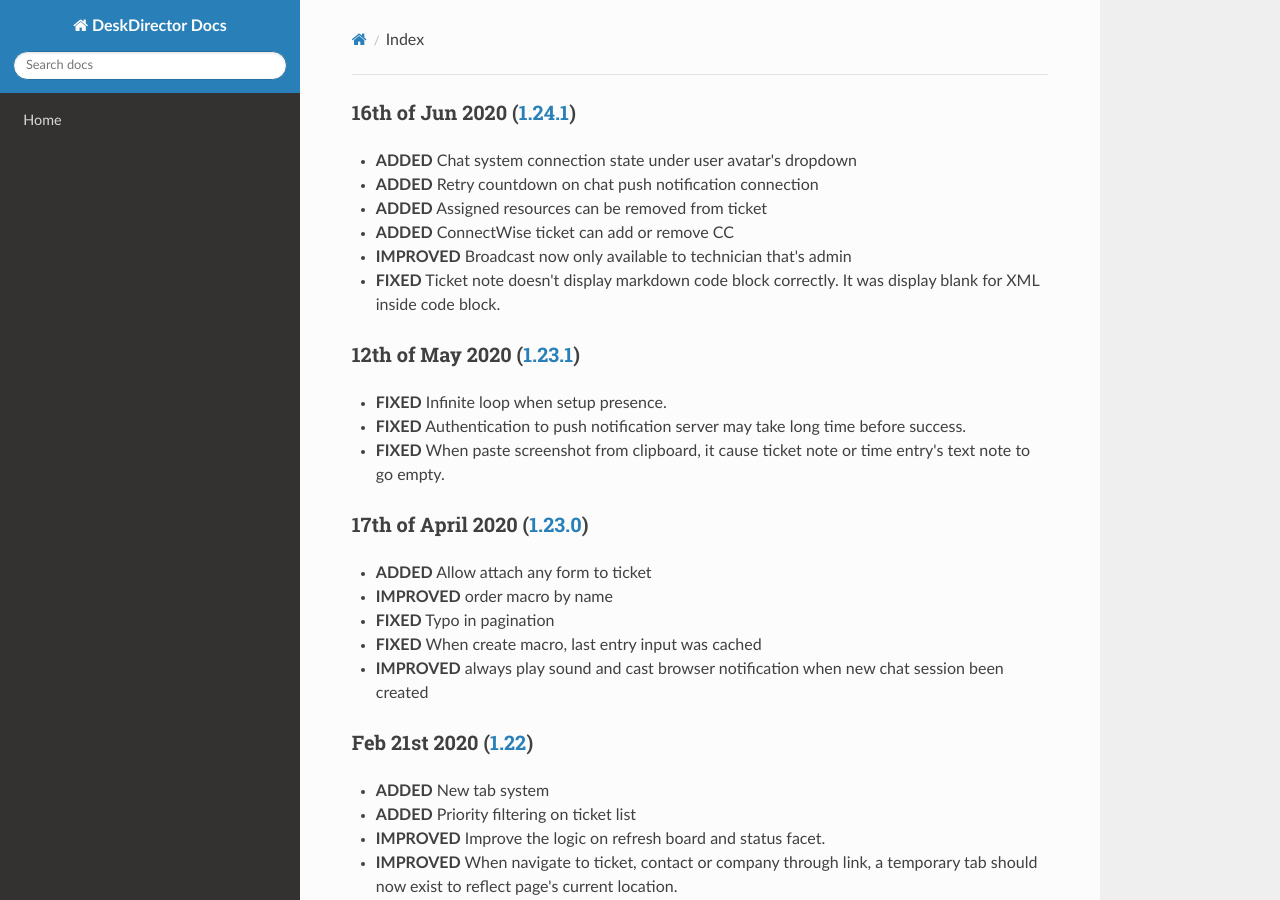
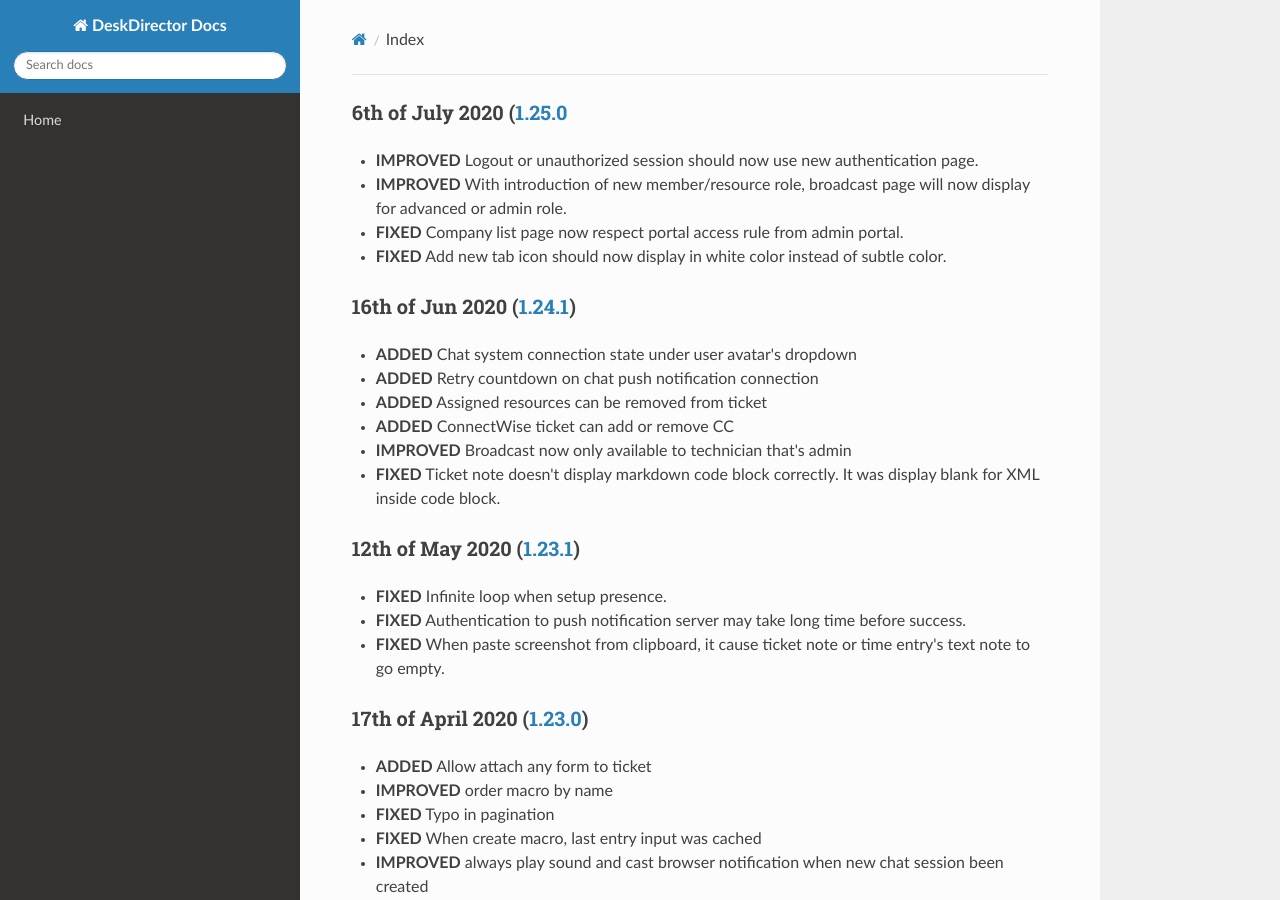
Before and after one commit to DeskDirector/docs, an MkDocs documentation site: the page built from docs/_release/tech/README.md, in a window 1280 px wide and 900 px high. Built offline with MkDocs 1.6.1, drawn with Linux system fonts in a browser that asks for light colours; nearby versions of some CDN libraries; old or Windows-style settings are respelled for this version of MkDocs.

Commit message:
Update README.md

```diff
--- a/docs/_release/tech/README.md
+++ b/docs/_release/tech/README.md
@@ -1,3 +1,9 @@
+### 6th of July 2020 ([1.25.0](v1.25)
+- **IMPROVED** Logout or unauthorized session should now use new authentication page.
+- **IMPROVED** With introduction of new member/resource role, broadcast page will now display for advanced or admin role.
+- **FIXED** Company list page now respect portal access rule from admin portal.
+- **FIXED** Add new tab icon should now display in white color instead of subtle color.
+
 ### 16th of Jun 2020 ([1.24.1](v1.24))
 - **ADDED** Chat system connection state under user avatar's dropdown
 - **ADDED** Retry countdown on chat push notification connection
```
